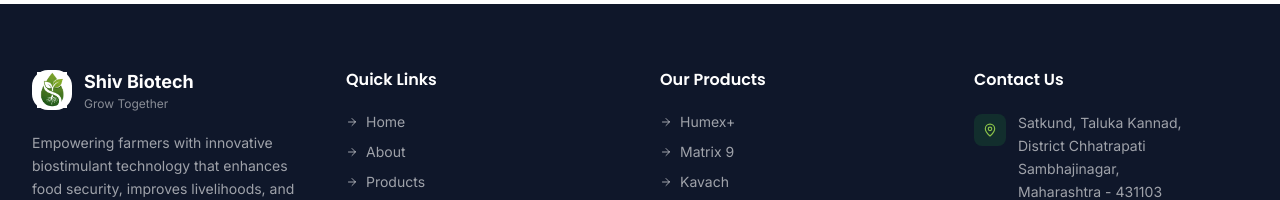
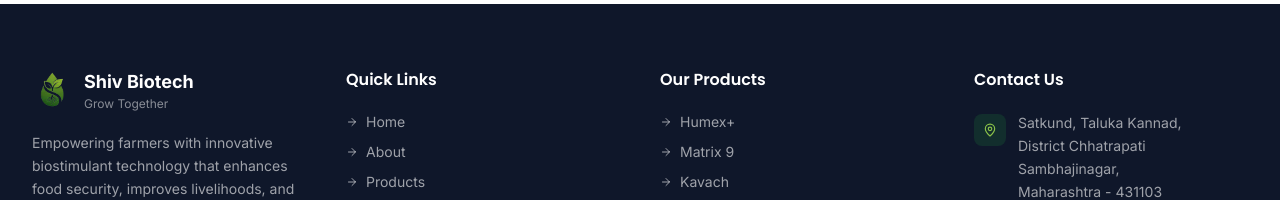
Before and after one commit to Rajjadhav423/shivbiotech, a Next.js app: page / in a window 1280 px wide. Shown: the part 8890-9090 px from the top of the page. Built offline with nearby package versions, Linux system fonts and the light colour scheme.

Commit message:
fixed logo

```diff
--- a/components/layout/Footer.tsx
+++ b/components/layout/Footer.tsx
@@ -35,7 +35,7 @@
           {/* Brand */}
           <div className="lg:col-span-1">
             <Link href="/" className="flex items-center gap-3 mb-5">
-              <div className="relative w-10 h-10 bg-white rounded-xl p-1">
+              <div className="relative w-10 h-10  p-1">
                 <Image src="/logo.png" alt="Shiv Biotech" fill className="object-contain p-0.5" sizes="40px" />
               </div>
               <div>
```
Also changed, not shown: public/logo.png.
